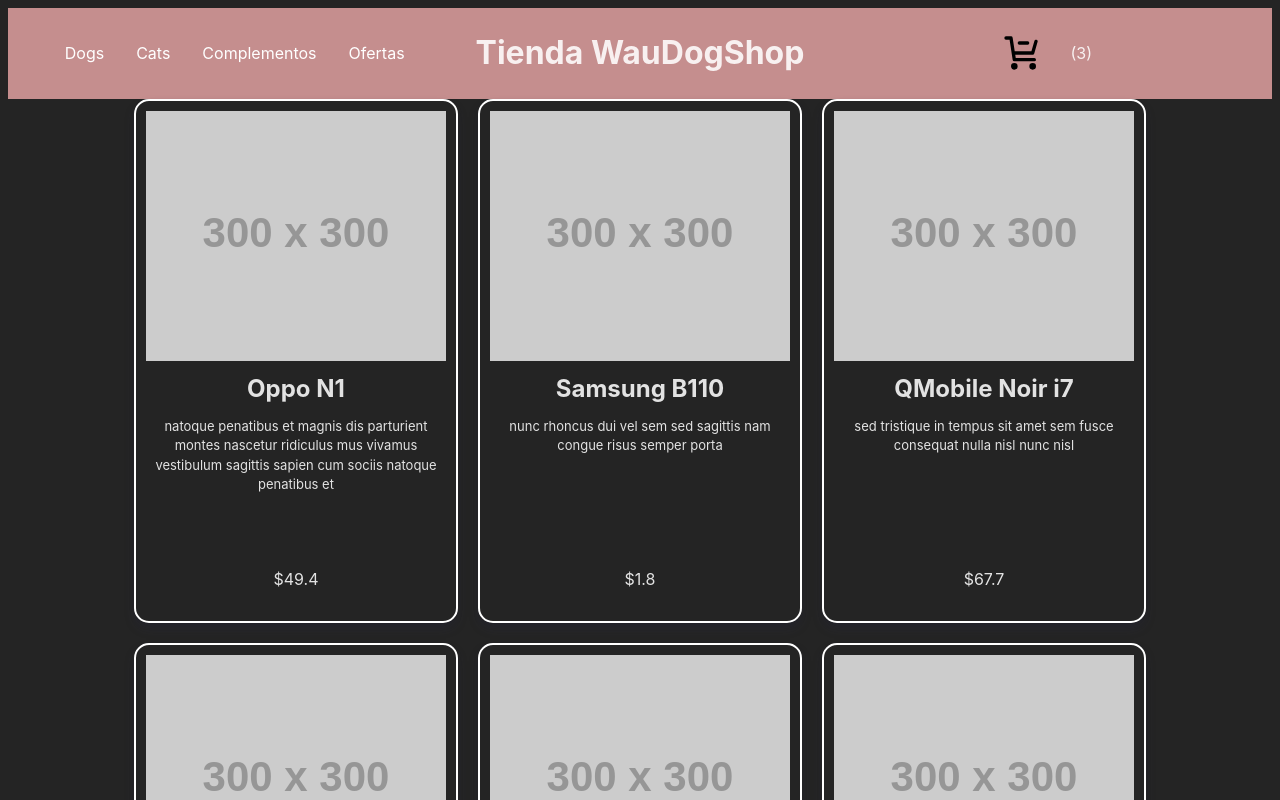
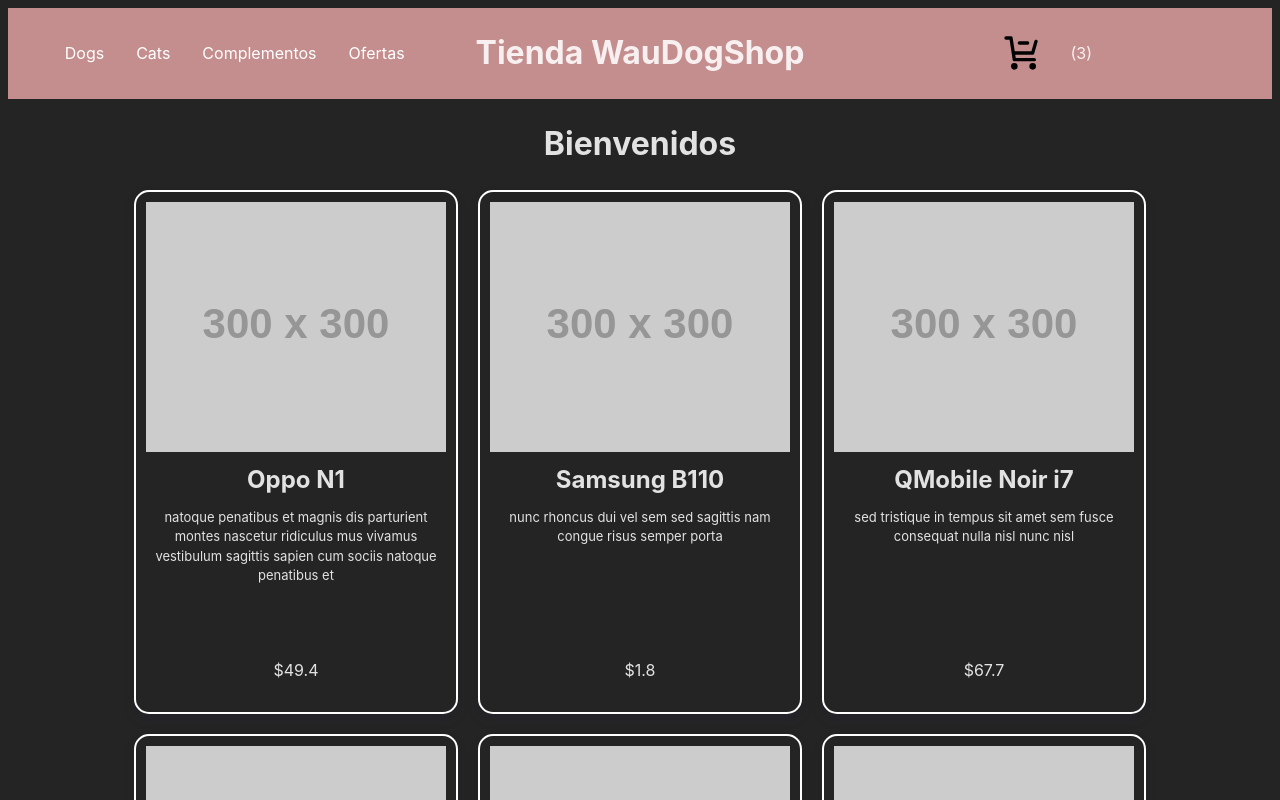
Before and after one commit to Sebastian4848/coder-react-60050, a React (Vite) app: page / in a window 1280 px wide. Shown: the top 800 px of the page. Built offline with nearby package versions, Linux system fonts and the light colour scheme.

Commit message:
arreglos menores estilo

```diff
--- a/src/App.jsx
+++ b/src/App.jsx
@@ -6,7 +6,7 @@ function App() {
   return (
     <>
       <NavBar />
-      <ItemListContainer />
+      <ItemListContainer greeting="Bienvenidos" />
       {/* <ItemCount initial = {1} stock = {10} onAdd = {(quantity) => console.log("Cantidad agregada", quantity)}/> */}
     </>
   )
--- a/src/components/ItemListContainer/ItemListContainer.jsx
+++ b/src/components/ItemListContainer/ItemListContainer.jsx
@@ -2,11 +2,15 @@ import React from 'react'
 import products from '../../assets/mockData.json'
 import ItemList from '../ItemList/ItemList'
 
-// Logica para traer los productos. Promise, setTimeout etc.
-const ItemListContainer = () => {
+const ItemListContainer = ({ greeting }) => {
 
+  return (
+    <div>
+      <h1 style={{ textAlign: 'center' }}>{greeting}</h1>
+      <ItemList products={products} />
+    </div>
 
-// console.log(products)
-  return <ItemList products={products} />}
+  )
+}
 
 export default ItemListContainer
```
